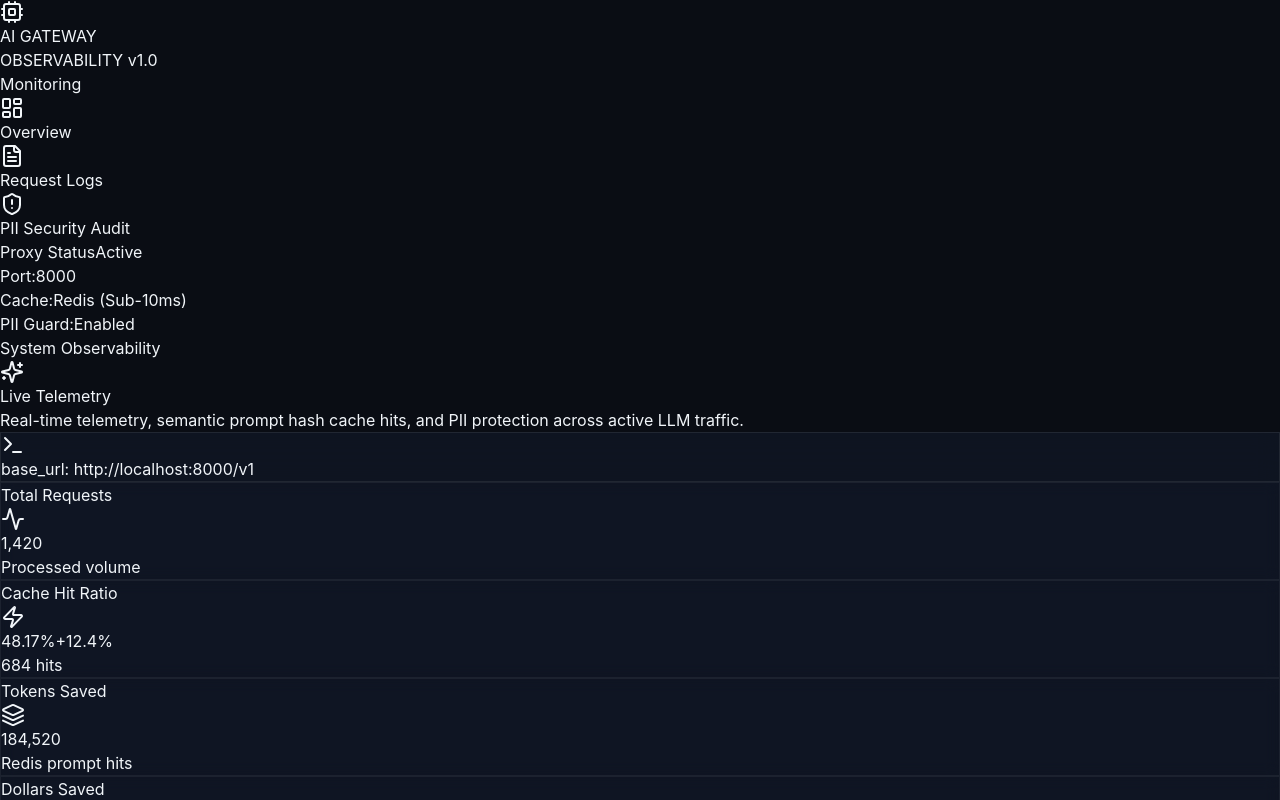
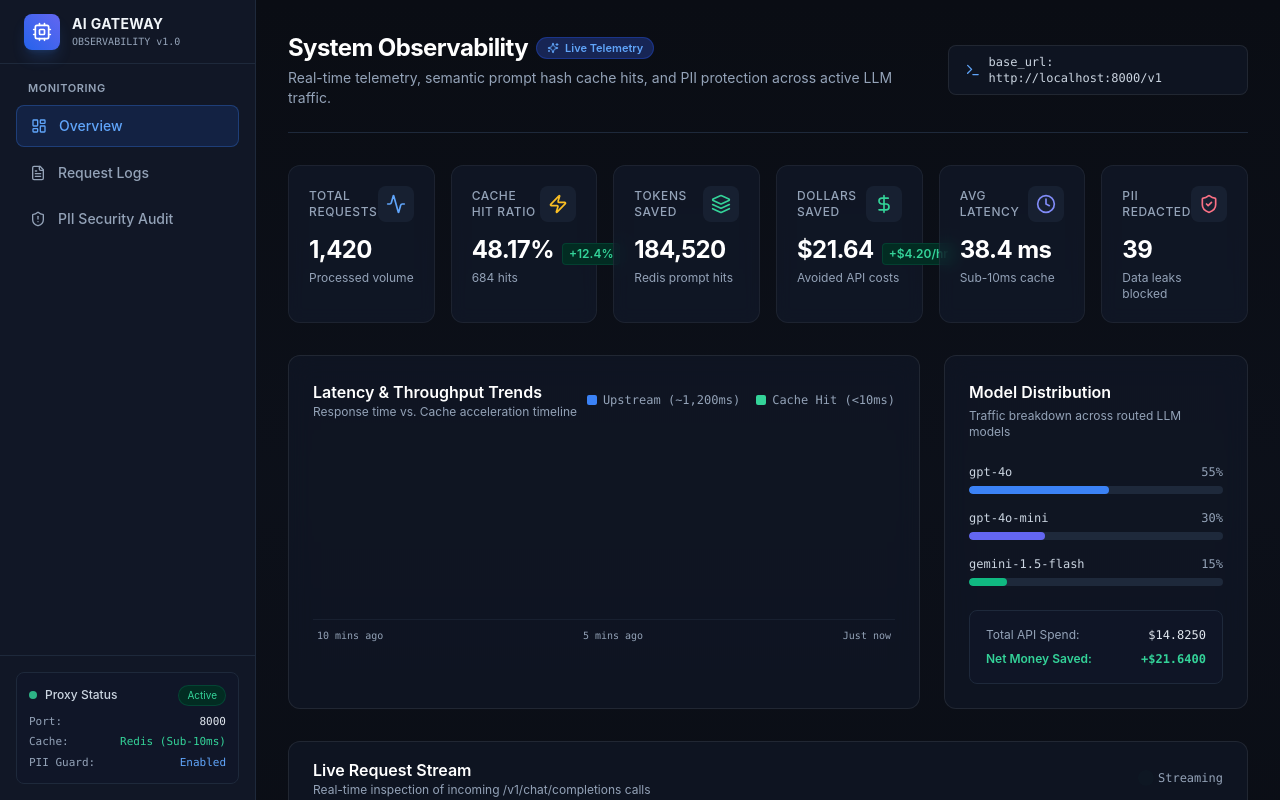
Before and after one commit to niharug24-debug/ai-gateway-observability-proxy, a Next.js app in the folder frontend/: page / in a window 1280 px wide. Shown: the top 800 px of the page. Built offline with nearby package versions, Linux system fonts and the light colour scheme; no server answers.

Commit message:
feat: upload frontend/tailwind.config.ts

```diff
--- /dev/null
+++ b/frontend/tailwind.config.ts
@@ -0,0 +1,34 @@
+import type { Config } from "tailwindcss";
+
+const config: Config = {
+  content: [
+    "./src/pages/**/*.{js,ts,jsx,tsx,mdx}",
+    "./src/components/**/*.{js,ts,jsx,tsx,mdx}",
+    "./src/app/**/*.{js,ts,jsx,tsx,mdx}",
+  ],
+  darkMode: "class",
+  theme: {
+    extend: {
+      colors: {
+        background: "#0a0d14",
+        surface: "#111726",
+        surfaceHover: "#162035",
+        card: "#131b2e",
+        border: "#1e293b",
+        primary: {
+          50: "#eff6ff",
+          500: "#3b82f6",
+          600: "#2563eb",
+        },
+        success: "#10b981",
+        warning: "#f59e0b",
+        danger: "#ef4444",
+      },
+      fontFamily: {
+        mono: ["JetBrains Mono", "Menlo", "Courier New", "monospace"],
+      },
+    },
+  },
+  plugins: [],
+};
+export default config;
```
